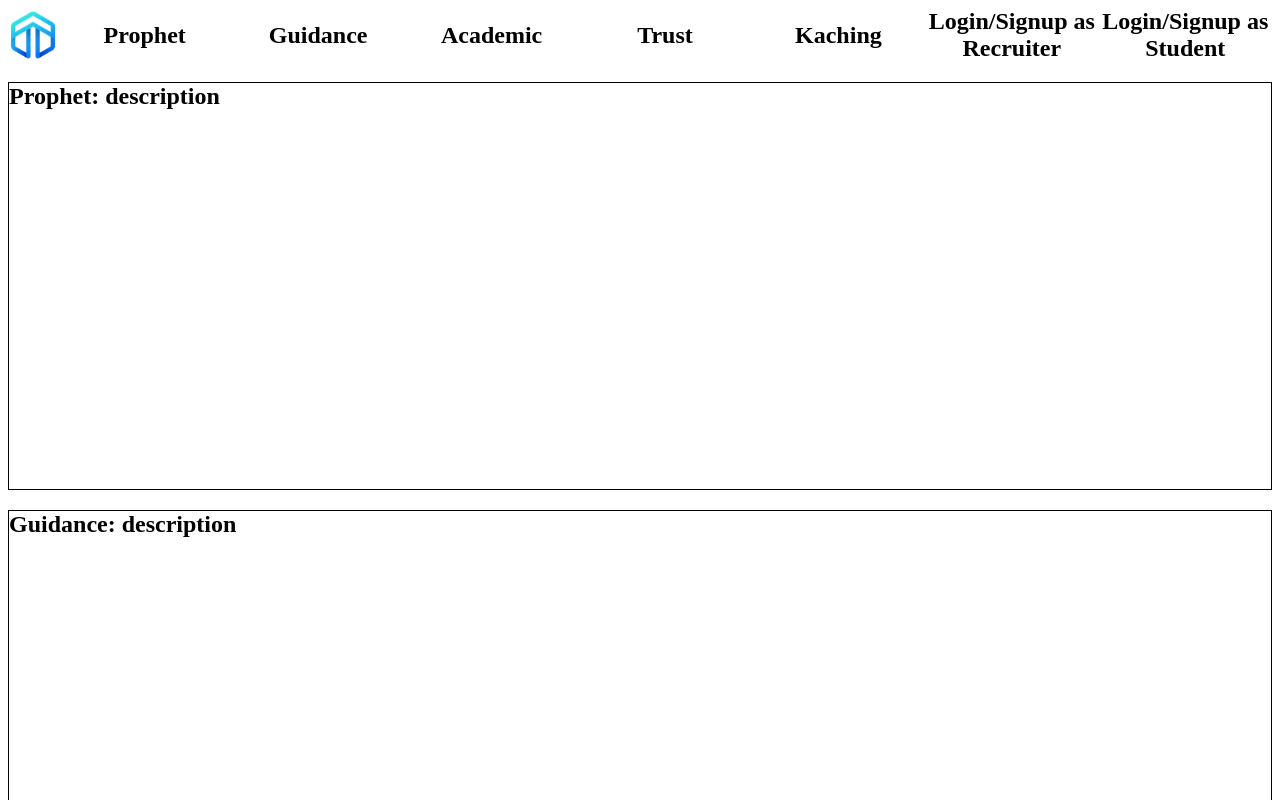
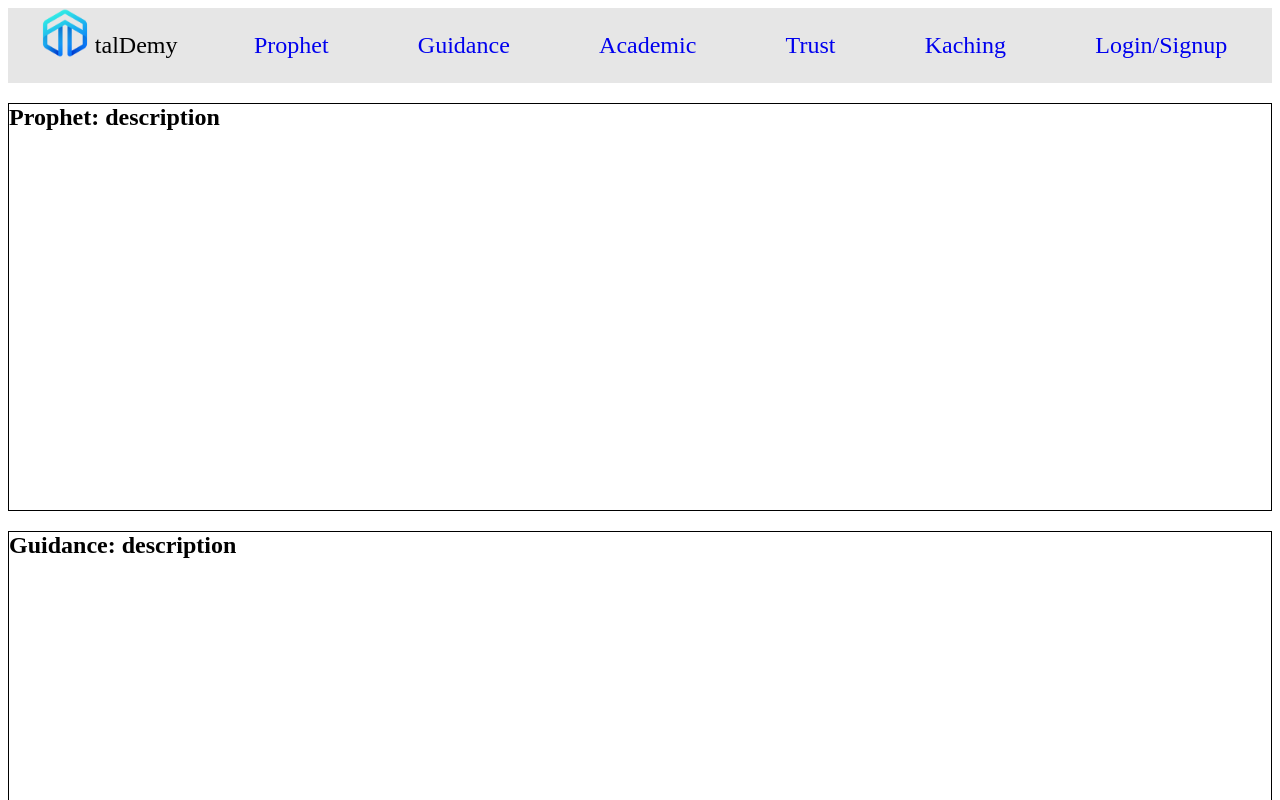
Before and after one commit to Sparkle753/web-talDemy, a Vue app in the folder my-app/: page /home in a window 1280 px wide. Shown: the top 800 px of the page. Built offline with nearby package versions, Linux system fonts and the light colour scheme.

Commit message:
add vue router

```diff
--- a/my-app/src/App.vue
+++ b/my-app/src/App.vue
@@ -1,23 +1,71 @@
 <template>
-    <section>
-        <HomeManu/>
-        <HomeDescription/>>
-    </section>
+ <nav>
+    <div class = "homeManu-bar">
+          <div class = "homeManu-logo">
+            <img :src = logo :width=" sizeImage" :height="sizeImage">
+            <p class = "homeManu-logo-text">talDemy</p>
+          </div>
+
+          <router-link to="/home" class = "homeManu-item">Prophet</router-link>
+          <router-link to="/home" class = "homeManu-item">Guidance</router-link>
+          <router-link to="/home" class = "homeManu-item">Academic</router-link>
+          <router-link to="/home" class = "homeManu-item">Trust</router-link>
+          <router-link to="/home" class = "homeManu-item">Kaching</router-link>
+          <router-link to="/who-are-you" class = "homeManu-item">Login/Signup</router-link>
+    </div>
+    <router-view/>
+  </nav>
+
 </template>
 
 <script>
-import HomeManu from './components/HomeMenu.vue'
-import HomeDescription from './components/HomeDescription.vue'
 
 export default {
   name: 'App',
-  components: {
-    HomeManu,
-    HomeDescription
-  }
+  data(){
+      return {
+        logo: require('@/assets/logo/Wordpress Transparent.png'),
+        sizeImage : 50
+      }
+    }
+
 }
 </script>
 
+
 <style>
+  .homeManu-bar{
+    /*border: 1px solid black;*/
+    background-color: #e6e6e6;
+    color:black;
+    align-items: center;
+    font-size: 24px;
+    display: flex;
+  }
+
+  .homeManu-logo{
+    display: flex;
+    margin: 0 auto;
+  }
+   .homeManu-logo > p{
+    padding-left: 5px;
+  }
+
+  .homeManu-item{
+    font-family: "Times New Roman", Times, serif;
+    margin: 0 auto;
+    text-decoration: none;
+    text-align: center;
+    padding-left: 1vw;
+    padding-right: 1vw;
+
+    /*pointer-events: none;*/
+    /*cursor: default;*/
+    /*border: 1px solid black;*/
+
+ }
+
+
+
 
 </style>
--- a/my-app/src/components/HelloWorld.vue
+++ b/my-app/src/components/HelloWorld.vue
@@ -9,6 +9,7 @@
     <h3>Installed CLI Plugins</h3>
     <ul>
       <li><a href="https://github.com/vuejs/vue-cli/tree/dev/packages/%40vue/cli-plugin-babel" target="_blank" rel="noopener">babel</a></li>
+      <li><a href="https://github.com/vuejs/vue-cli/tree/dev/packages/%40vue/cli-plugin-router" target="_blank" rel="noopener">router</a></li>
       <li><a href="https://github.com/vuejs/vue-cli/tree/dev/packages/%40vue/cli-plugin-eslint" target="_blank" rel="noopener">eslint</a></li>
     </ul>
     <h3>Essential Links</h3>
--- a/my-app/src/components/HomeDescription.vue
+++ b/my-app/src/components/HomeDescription.vue
@@ -1,10 +1,10 @@
 <template>
     <div class = "homeDescription">
-        <h1>Prophet: description</h1>
-        <h1>Guidance: description</h1>
-        <h1>Academic: description</h1>
-        <h1>Trust: description</h1>
-        <h1>Kaching: description</h1>
+        <h1 id="Prophet">Prophet: description</h1>
+        <h1 id="Guidance">Guidance: description</h1>
+        <h1 id="Academic">Academic: description</h1>
+        <h1 id="Trust">Trust: description</h1>
+        <h1 id="Kaching">Kaching: description</h1>
     </div>
 </template>
 
--- a/my-app/src/components/HomeMenu.vue
+++ b/my-app/src/components/HomeMenu.vue
@@ -31,13 +31,10 @@ export default {
   }
 
   .homeManu > h1{
-    margin: auto;
+    margin:  0 auto;
+    border: 1px solid black;
     text-align: center;
     flex: 100%;
-  }
-
-  .homeManu > img{
-    margin: auto;
   }
 
 
--- /dev/null
+++ b/my-app/src/router/index.js
@@ -0,0 +1,26 @@
+import { createRouter, createWebHistory } from 'vue-router'
+import HomeView from '../views/HomeView.vue'
+import WhoAreYou from '../views/who-are-you.vue'
+
+const routes = [
+  {
+    path: '/home',
+    name: 'home',
+    component: HomeView
+  },
+  {
+    path: '/who-are-you',
+    name: 'who-are-you',
+    component:WhoAreYou
+  }
+
+    ]
+
+const router = createRouter({
+  history: createWebHistory(process.env.BASE_URL),
+  routes,
+  linkActiveClass: 'active-link',
+  linkExactActiveClass: 'exact-active-link',
+});
+
+export default router
--- /dev/null
+++ b/my-app/src/views/AboutView.vue
@@ -0,0 +1,5 @@
+<template>
+  <div class="about">
+    <h1>This is an about page</h1>
+  </div>
+</template>
--- /dev/null
+++ b/my-app/src/views/HomeView.vue
@@ -0,0 +1,16 @@
+<template>
+  <div class="home">
+   <HomeDescription/>
+  </div>
+</template>
+
+<script>
+// @ is an alias to /src
+import HomeDescription from '@/components/HomeDescription.vue'
+export default {
+  name: 'HomeView',
+  components: {
+    HomeDescription
+  }
+}
+</script>
--- /dev/null
+++ b/my-app/src/views/who-are-you.vue
@@ -0,0 +1,5 @@
+<template>
+  <div class="who-are-you">
+    <h1>who-are-you</h1>
+  </div>
+</template>
```
Also changed, not shown: my-app/package.json (+4 -22 lines), my-app/src/main.js (+5 -2 lines), my-app/.browserslistrc (added), my-app/.eslintrc.js (added), 1 other file (tests, documents, lock files or other folders).
